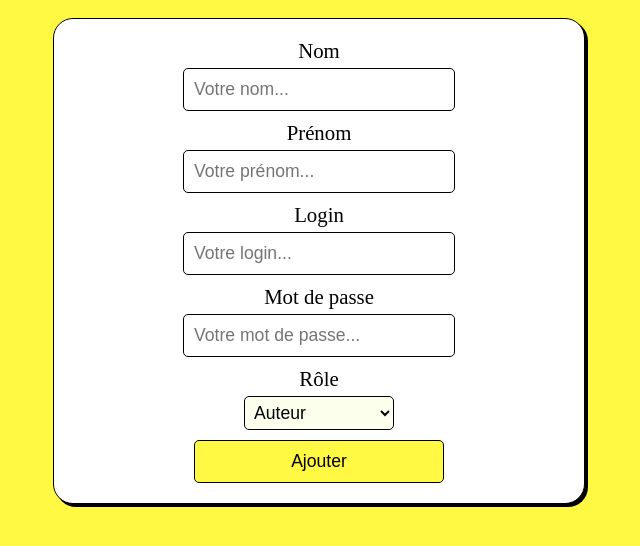
After one commit to WadeeKT/cours-web-backend, a PHP site: page /cours-web-backend/5-ajout-utilisateur.php in a window 1280 px wide. The commit adds this page. Shown: the top 546 px of the page, without its empty margins (321-961 px from the left). Run offline with PHP 8.4, Linux system fonts and the light colour scheme.

Commit message:
Ajout de nouveaux utilisateurs et autres modifications mineures

```diff
--- /dev/null
+++ b/TP2-projet-blog/TP2-consigne/autres-question.txt
@@ -0,0 +1,5 @@
+5- Système d'ajout d'un utilisateur
+
+6- Gestion des utilisateur :
+Voir tous les utilisateurs.
+S'il est auteur, chercher les articles de cet auteur (numero article et le titre)
--- /dev/null
+++ b/TP2-projet-blog/TP2-exercices/5-ajout-utilisateur.php
@@ -0,0 +1,64 @@
+<!DOCTYPE html>
+<html lang="fr">
+<head>
+  <meta charset="UTF-8">
+  <meta name="viewport" content="width=device-width, initial-scale=1.0">
+  <title>Ajout utilisateur</title>
+  <link rel="stylesheet" href="gestionAjout.css">
+</head>
+<body>
+  <main>
+    <form class='conteneur-ajout' action="5-ajout-utilisateur.php" method="POST">
+      <div>
+        <label for="nom">Nom</label>
+        <input required type="text" name="nom" placeholder="Votre nom...">
+      </div>
+      <div>
+        <label for="prenom">Prénom</label>
+        <input required type="text" name="prenom" placeholder="Votre prénom...">
+      </div>
+      <div>
+        <label for="login">Login</label>
+        <input required type="text" name="login" placeholder="Votre login...">
+      </div>
+      <div>
+        <label for="password">Mot de passe</label>
+        <input required type="password" name="password" placeholder="Votre mot de passe...">
+      </div>
+
+      <div>
+        <label for="role">Rôle</label>
+        <select required name="role" id="role">
+          <option value="auteur">Auteur</option>
+          <option value="modérateur">Modérateur</option>
+        </select>
+      </div>
+      <input type="submit" value="Ajouter">
+
+      <?php
+      if(isset($_POST['login'])){
+        $db = new PDO('mysql:host=localhost;dbname=blog', 'root', '');
+        $query = $db->prepare("INSERT INTO utilisateurs (nom, prenom, login, mdp, role) VALUES (:nom, :prenom, :login, :mdp, :role)");
+        $res = $query->execute([
+          "nom" => $_POST['nom'],
+          "prenom" => $_POST['prenom'],
+          "login" => $_POST['login'],
+          "mdp" => $_POST['password'],
+          "role" => $_POST['role']
+        ]);
+
+        echo "<div>";
+        if($res){
+          echo "L'utilisateur a bien été ajouté !";
+        } else {
+          echo "Problème lors de l'ajout. Réessayez plus tard";
+        }
+        echo "</div>";
+
+      }
+      ?>
+
+    </form>
+  </main>
+</body>
+</html>
--- /dev/null
+++ b/TP2-projet-blog/TP2-exercices/gestionAjout.css
@@ -0,0 +1,65 @@
+body{
+  background-color: rgb(255, 249, 67);
+  display: flex;
+  justify-content: center;
+  padding: 10px;
+}
+
+.conteneur-ajout{
+  display: flex;
+  flex-direction: column !important;
+  justify-content: center;
+  align-items: center;
+  background-color: white;
+  box-shadow: 3px 3px 0px black;
+  border: 1px solid black;
+  border-radius: 20px;
+  width: 500px;
+  padding: 15px;
+}
+
+.conteneur-ajout div{
+  display: flex;
+  flex-direction: column;
+  width: 100%;
+  align-items: center;
+}
+
+.conteneur-ajout > *{
+  margin: 5px;
+}
+
+input[type="text"], input[type="password"]{
+  width: 50%;
+  padding: 10px;
+  font-size: 1.1rem;
+  border-radius: 5px;
+  border: 1px solid black;
+}
+
+input[type="submit"]{
+  width: 50%;
+  padding: 10px;
+  font-size: 1.1rem;
+  cursor: pointer;
+  background-color: rgb(255, 249, 67);
+  border-radius: 5px;
+  border: 1px solid black;
+}
+
+label{
+  font-size: 1.3rem;
+  margin-bottom: 5px;
+  cursor: pointer;
+
+}
+
+select{
+  width: 30%;
+  cursor: pointer;
+  padding: 5px;
+  font-size: 1.1rem;
+  border-radius: 5px;
+  background-color: rgb(251, 255, 236);
+  border: 1px solid black;
+}
```
Also changed, not shown: TP2-projet-blog/TP2-exercices/3-gestion-des-commentaires.php (+10 -6 lines), TP2-projet-blog/TP2-exercices/6-gestion-des-utilisateurs.php (added, +13 -0 lines).
